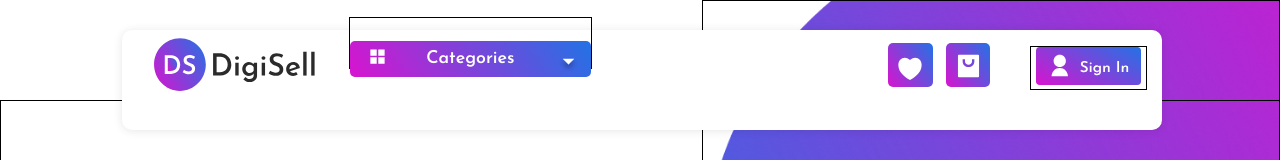
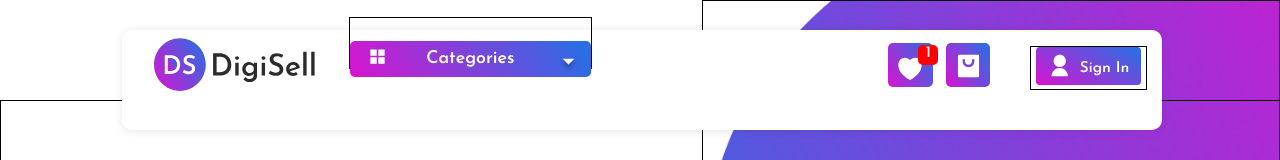
Before and after one commit to rahidaliyev/e-commerce, a React (Create React App) app: page / in a window 1280 px wide. Shown: the top 160 px of the page. Built offline with nearby package versions, Linux system fonts and the light colour scheme.

Commit message:
layout done

```diff
--- a/src/App.js
+++ b/src/App.js
@@ -17,6 +17,7 @@ function App() {
 <FifthContainer/>
 <Footer/>
 
+
     </div>
   );
 }
--- a/src/components/Favorite/Favorite.css
+++ b/src/components/Favorite/Favorite.css
@@ -23,3 +23,17 @@
 .heart:hover{
     cursor: pointer;
 }
+
+#num_cart{
+    height: 20px;
+    width: 20px;
+    position: relative;
+    bottom: 30px;
+    background-color: red;
+    color: aliceblue;
+    border-radius: 5px;
+    font-size: medium;
+    text-align: center;
+    left: 30px;
+
+}
--- a/src/components/Favorite/Favorite.js
+++ b/src/components/Favorite/Favorite.js
@@ -2,10 +2,16 @@ import React from 'react'
 import "../Favorite/Favorite.css"
 import Heart from "../../icons/heart-3-fill.svg"
 export default function Favorite() {
+  const saymuname=()=>{
+    console.log("bitch");
+  }
   return (
     <div>
         <div className='fav-container'>
+        <span onClick={saymuname}>
 <img className='heart' src={Heart} alt="heart"/>
+        </span>
+        <div id='num_cart'><span>1</span></div>
         </div>
     </div>
   )
--- a/src/components/FeaturedProductBox/FeaturedProductBox.css
+++ b/src/components/FeaturedProductBox/FeaturedProductBox.css
@@ -46,22 +46,25 @@ color: #2B2B2B;
 
 }
 #feature-image{
-    filter: brightness(1%);
+    /* filter: brightness(1%);
     -webkit-filter: grayscale(100%);
-    -moz-filter: grayscale(100%);
+    -moz-filter: grayscale(100%); */
+    filter: gray; /* IE6-9 */
+    -webkit-filter: grayscale(100%); /* Chrome 19+ & Safari 6+ */
+
     transition: all 0.2s;
     -webkit-transition: all 0.2s;
     -moz-transition: all 0.2s;
 }
 .featured-box-container img:hover{
     cursor: pointer;
-    filter: none;
-    filter: grayscale(0%);
     -webkit-filter: grayscale(0%);
     -moz-filter: grayscale(0%);
     transform: scale(1.1);
     -webkit-transform: scale(1.1);
     -moz-transform: scale(1.1);
+     filter: none;
+    -webkit-filter: grayscale(0%);
 
 }
 
--- a/src/components/ThirdContainer/ThirdContainer.js
+++ b/src/components/ThirdContainer/ThirdContainer.js
@@ -29,7 +29,7 @@ export default function ThirdContainer() {
 </nav>
 
 <div className='template-and-plugin-boxes'>
-        <FeaturedProductBox  shekil={featured1} metn1="Hazel - Clean Minimalist Multi-Pu..." metn2="" />
+        <FeaturedProductBox  shekil={featured1} metn1="Hazel - Clean Minimalist Multi-Pu..."/>
         <FeaturedProductBox  shekil={featured1} metn1="Monstroid2 - Multipurpose Modular..."/>
         <FeaturedProductBox  shekil={featured3} metn1="Techno - IT Solutions & Business ..."/>
         <FeaturedProductBox  shekil={featured3} metn1="Techno - IT Solutions & Business ..."/>
```
